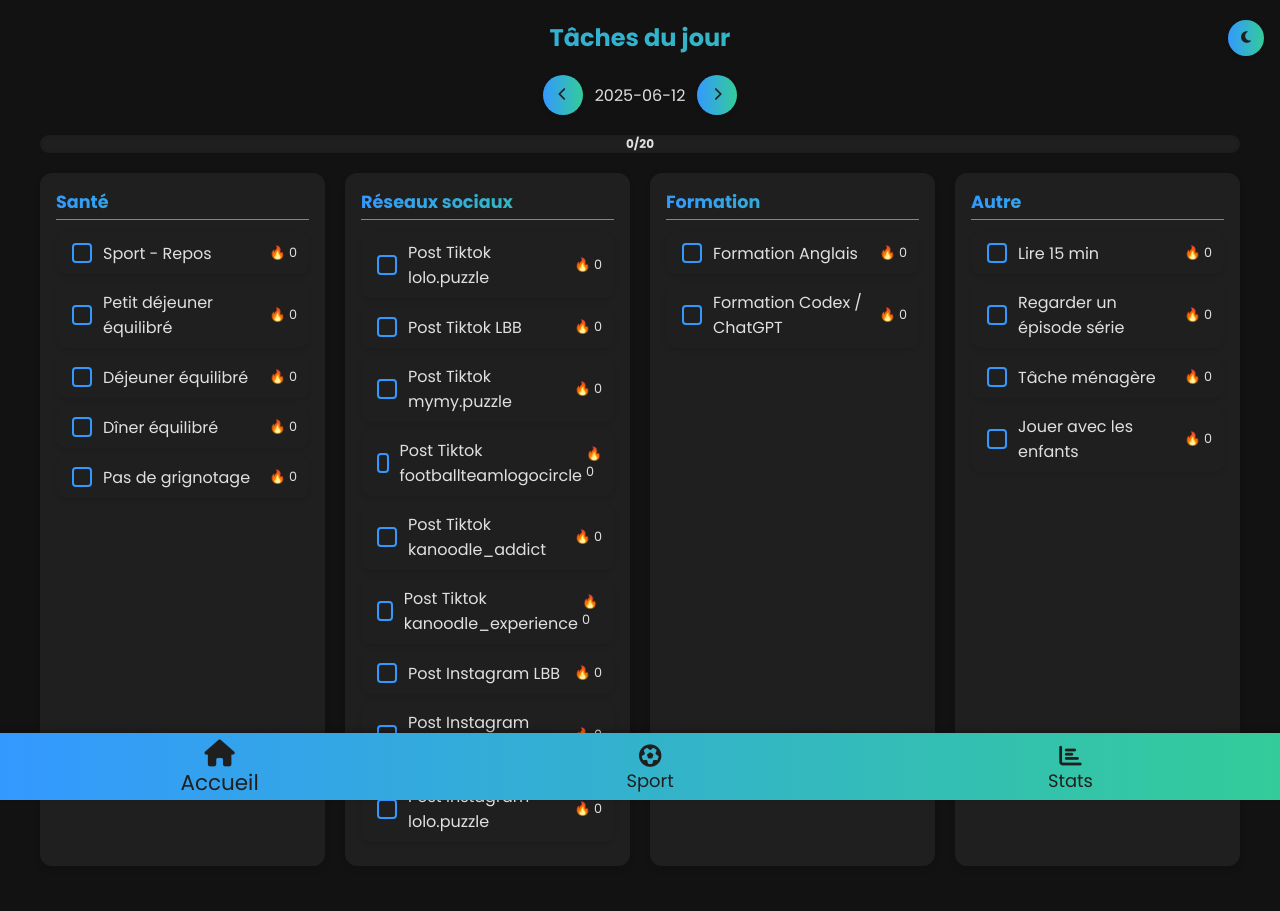
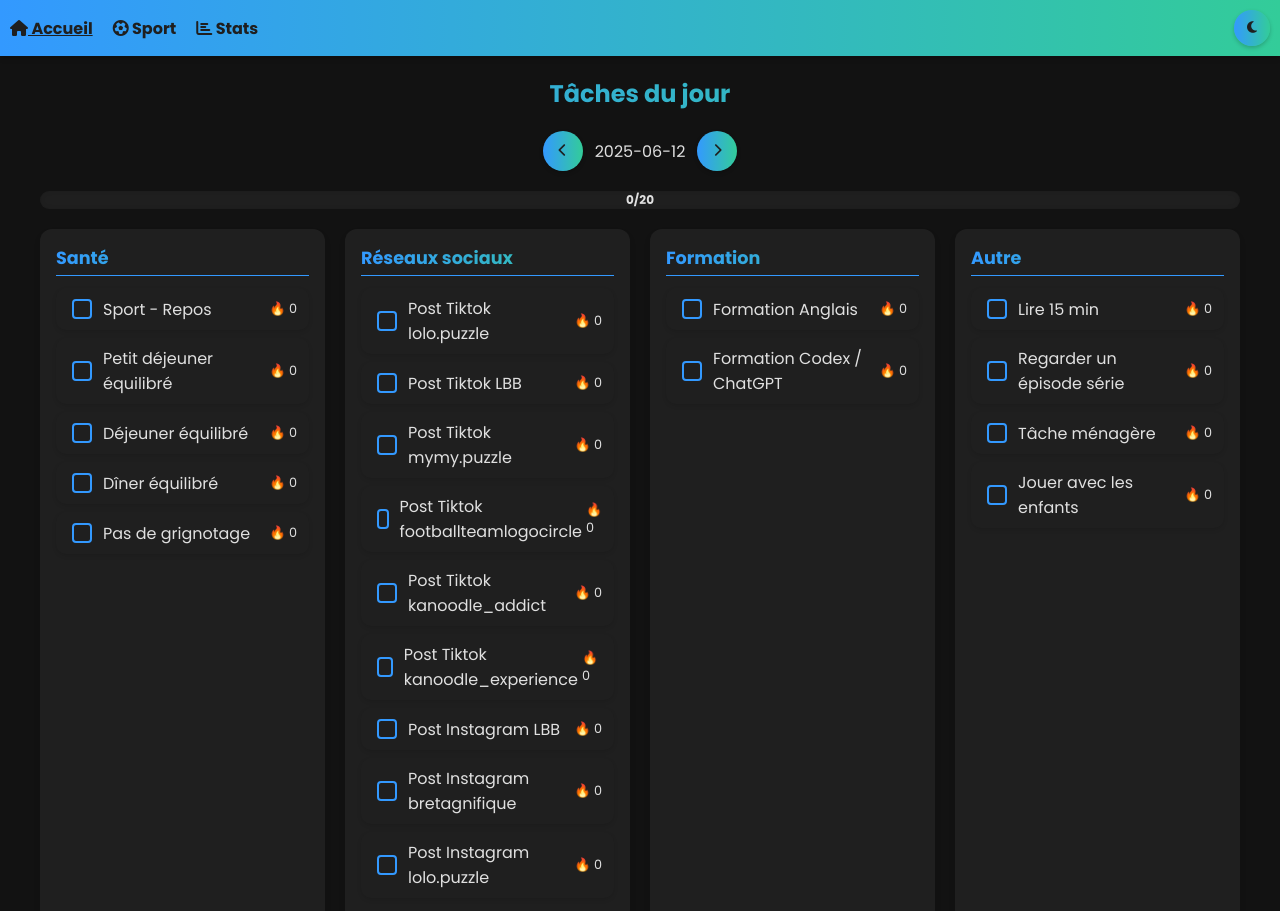
Before and after one commit to yanncoad/AppYann, a website: page index.html in a window 1280 px wide. Shown: the top 911 px of the page. Drawn offline with Linux system fonts and the light colour scheme.

Commit message:
Refonte de la navigation

```diff
--- a/index.html
+++ b/index.html
@@ -10,7 +10,15 @@
     <link rel="stylesheet" href="style.css">
 </head>
 <body>
-<h1>Tâches du jour <button id="toggle-theme"><i class="fas fa-moon"></i></button></h1>
+<header>
+    <nav class="top-nav">
+        <a href="index.html"><i class="fas fa-home"></i> Accueil</a>
+        <a href="sport.html"><i class="fas fa-futbol"></i> Sport</a>
+        <a href="stats.html"><i class="fas fa-chart-bar"></i> Stats</a>
+        <button id="toggle-theme"><i class="fas fa-moon"></i></button>
+    </nav>
+</header>
+<h1>Tâches du jour</h1>
 <div class="date-navigation">
     <button id="prev"><i class="fas fa-chevron-left"></i></button>
     <span id="current-date"></span>
@@ -19,11 +27,6 @@
 <div id="progress-container"><div id="progress-bar"></div><span id="progress-text"></span></div>
 <div id="tasks"></div>
 <div id="sessions"></div>
-<nav class="bottom-nav">
-    <a href="index.html"><i class="fas fa-home"></i><span>Accueil</span></a>
-    <a href="sport.html"><i class="fas fa-futbol"></i><span>Sport</span></a>
-    <a href="stats.html"><i class="fas fa-chart-bar"></i><span>Stats</span></a>
-</nav>
 <script>
 const categories = {
     "Santé": [
@@ -175,7 +178,7 @@ document.getElementById('toggle-theme').addEventListener('click',()=>{
     setThemeIcon(next);
 });
 const currentPage = location.pathname.split('/').pop() || 'index.html';
-document.querySelectorAll('.bottom-nav a').forEach(a=>{
+document.querySelectorAll('.top-nav a').forEach(a=>{
     if(a.getAttribute('href')===currentPage){
         a.classList.add('active');
     }
--- a/style.css
+++ b/style.css
@@ -32,9 +32,6 @@ h1 {
     color: transparent;
 }
 #toggle-theme {
-    position: absolute;
-    right: 16px;
-    top: 0;
     background: linear-gradient(90deg, var(--accent), var(--accent2));
     border: none;
     border-radius: 50%;
@@ -118,32 +115,28 @@ h1 {
     font-size: 0.8em;
     margin-left: 4px;
 }
-.bottom-nav {
-    position: fixed;
-    bottom: 0;
-    left: 0;
-    right: 0;
+.top-nav {
     background: linear-gradient(90deg, var(--accent), var(--accent2));
     display: flex;
-    justify-content: space-around;
-    padding: 12px 0 6px;
-    box-shadow: 0 -2px 5px rgba(0,0,0,0.3);
+    align-items: center;
+    justify-content: center;
+    gap: 20px;
+    padding: 10px;
+    box-shadow: 0 2px 5px rgba(0,0,0,0.3);
+    position: sticky;
+    top: 0;
     z-index: 1000;
 }
-.bottom-nav a {
+.top-nav a {
     color: var(--card);
     text-decoration: none;
-    font-size: 1.4em;
-    display: flex;
-    flex-direction: column;
-    align-items: center;
-    transition: transform 0.2s;
+    font-weight: bold;
 }
-.bottom-nav a span {
-    font-size: 0.8em;
+.top-nav a.active {
+    text-decoration: underline;
 }
-.bottom-nav a.active {
-    transform: scale(1.2);
+.top-nav #toggle-theme {
+    margin-left: auto;
 }
 #progress-container {
     width: 95%;
```
Also changed, not shown: sport.html (+10 -7 lines), stats.html (+10 -7 lines).
